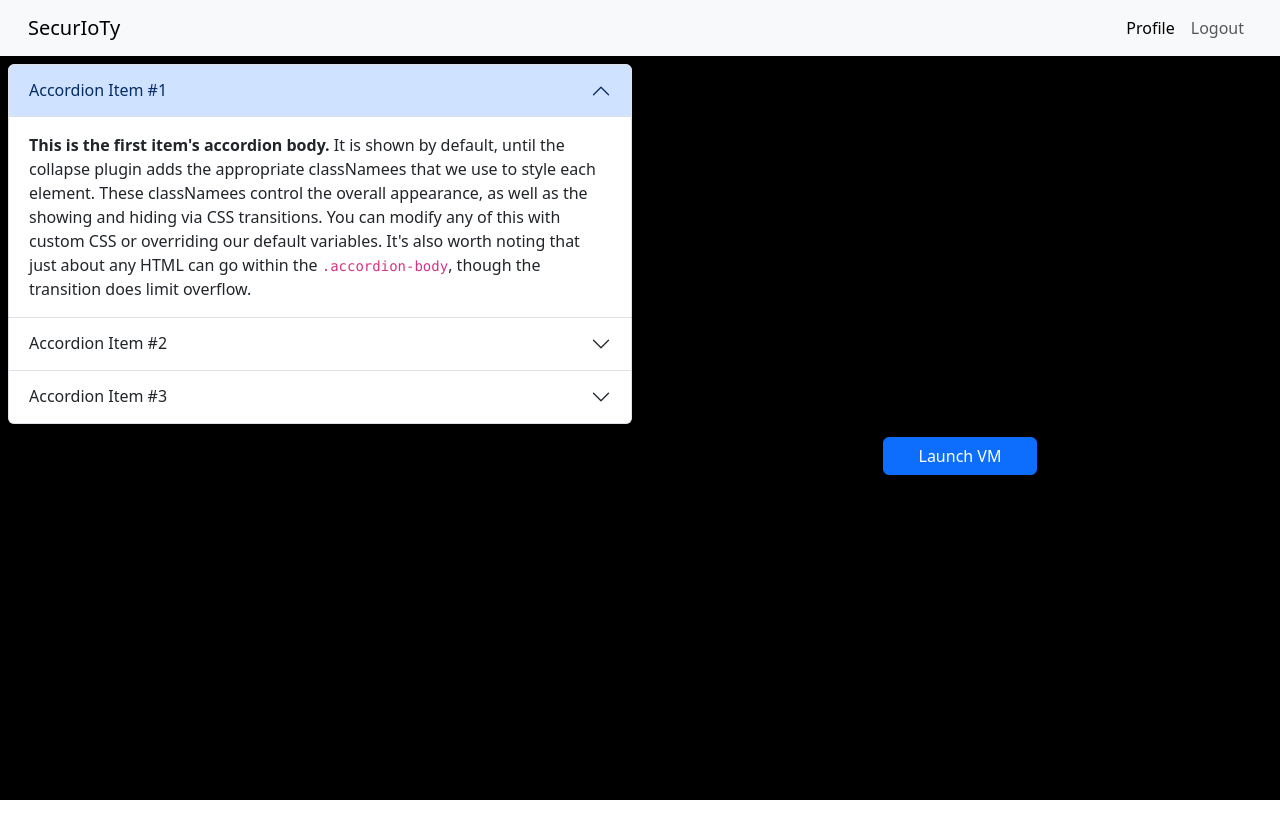
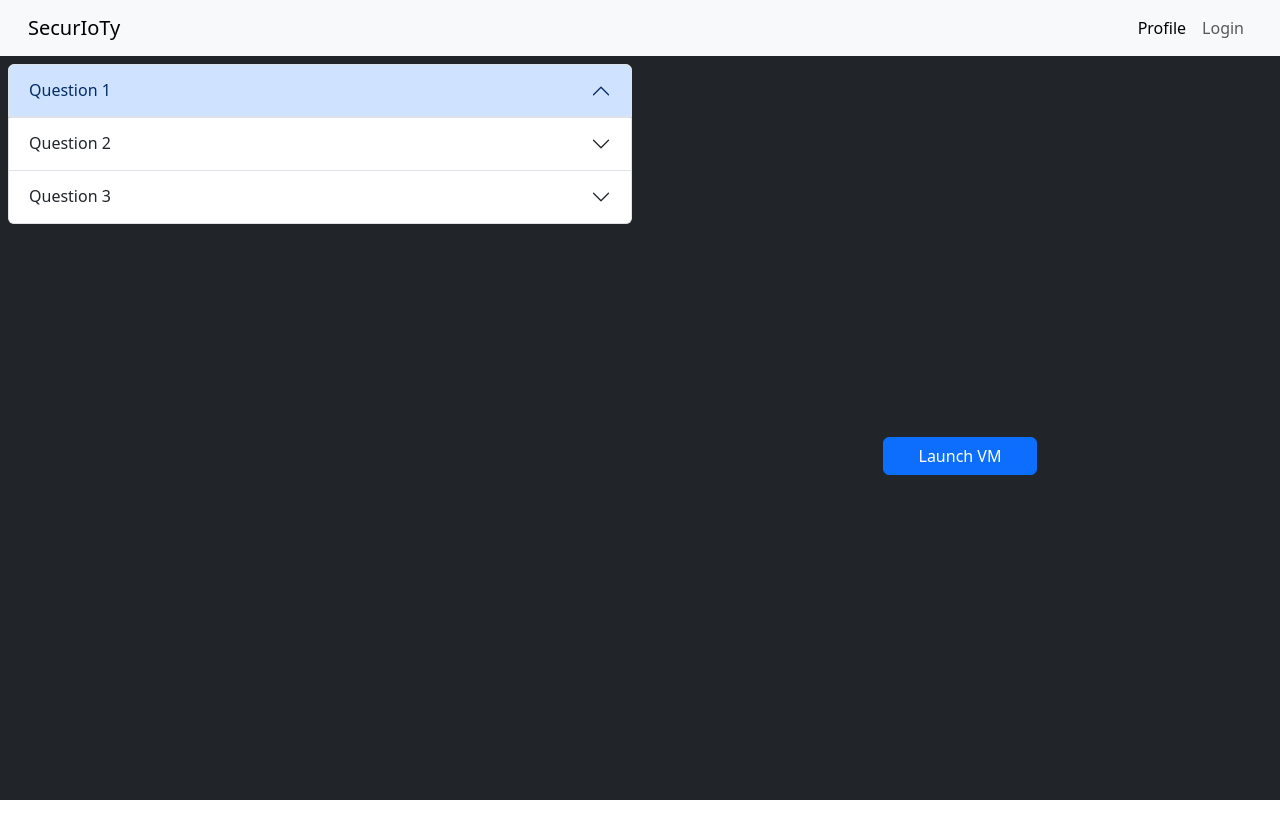
Before and after one commit to CSCD488-Winter2024/project-description-user-stories-and-glossary-securioty, a React (Vite) app in the folder securioty-webapp/: page /lab in a window 1280 px wide. Shown: the top 838 px of the page. Built offline with nearby package versions, Linux system fonts and the light colour scheme.

Commit message:
Added Profile Page

```diff
--- a/securioty-webapp/src/App.css
+++ b/securioty-webapp/src/App.css
@@ -1,5 +1,4 @@
 .background-color-dark{
-    background-color: black;
     position: absolute;
     top:0;
     left:0;
--- a/securioty-webapp/src/App.tsx
+++ b/securioty-webapp/src/App.tsx
@@ -9,7 +9,7 @@ import "./App.css";
 function App() {
   const [alertVisible, setAlertVisibility] = useState(false);
   return (
-    <div className="background-color-dark">
+    <div className="background-color-dark bg-dark">
       <NavBar></NavBar>
       <BrowserRouter>
         <Routes>
--- a/securioty-webapp/src/components/ActiveLab.tsx
+++ b/securioty-webapp/src/components/ActiveLab.tsx
@@ -1,4 +1,5 @@
 import React from "react";
+import AnswerBox from "./AnswerBox";
 
 const ActiveLab = () => {
   return (
@@ -14,27 +15,32 @@ const ActiveLab = () => {
               type="button"
               data-bs-toggle="collapse"
               data-bs-target="#collapseOne"
-              aria-expanded="true"
+              aria-expanded="false"
               aria-controls="collapseOne"
             >
-              Accordion Item #1
+              Question 1
             </button>
           </h2>
           <div
             id="collapseOne"
-            className="accordion-collapse collapse show"
+            className="accordion-collapse collapse"
             data-bs-parent="#accordionExample"
           >
             <div className="accordion-body">
-              <strong>This is the first item's accordion body.</strong> It is
-              shown by default, until the collapse plugin adds the appropriate
-              classNamees that we use to style each element. These classNamees
-              control the overall appearance, as well as the showing and hiding
-              via CSS transitions. You can modify any of this with custom CSS or
-              overriding our default variables. It's also worth noting that just
-              about any HTML can go within the <code>.accordion-body</code>,
-              though the transition does limit overflow.
+              Contrary to popular belief, Lorem Ipsum is not simply random text.
+              It has roots in a piece of classical Latin literature from 45 BC,
+              making it over 2000 years old. Richard McClintock, a Latin
+              professor at Hampden-Sydney College in Virginia, looked up one of
+              the more obscure Latin words, consectetur, from a Lorem Ipsum
+              passage, and going through the cites of the word in classical
+              literature, discovered the undoubtable source. Lorem Ipsum comes
+              from sections 1.10.32 and 1.10.33 of "de Finibus Bonorum et
+              Malorum" (The Extremes of Good and Evil) by Cicero, written in 45
+              BC. This book is a treatise on the theory of ethics, very popular
+              during the Renaissance. The first line of Lorem Ipsum, "Lorem
+              ipsum dolor sit amet..", comes from a line in section 1.10.32.
             </div>
+            <AnswerBox></AnswerBox>
           </div>
         </div>
         <div className="accordion-item">
@@ -47,7 +53,7 @@ const ActiveLab = () => {
               aria-expanded="false"
               aria-controls="collapseTwo"
             >
-              Accordion Item #2
+              Question 2
             </button>
           </h2>
           <div
@@ -56,15 +62,20 @@ const ActiveLab = () => {
             data-bs-parent="#accordionExample"
           >
             <div className="accordion-body">
-              <strong>This is the second item's accordion body.</strong> It is
-              hidden by default, until the collapse plugin adds the appropriate
-              classNamees that we use to style each element. These classNamees
-              control the overall appearance, as well as the showing and hiding
-              via CSS transitions. You can modify any of this with custom CSS or
-              overriding our default variables. It's also worth noting that just
-              about any HTML can go within the <code>.accordion-body</code>,
-              though the transition does limit overflow.
+              Contrary to popular belief, Lorem Ipsum is not simply random text.
+              It has roots in a piece of classical Latin literature from 45 BC,
+              making it over 2000 years old. Richard McClintock, a Latin
+              professor at Hampden-Sydney College in Virginia, looked up one of
+              the more obscure Latin words, consectetur, from a Lorem Ipsum
+              passage, and going through the cites of the word in classical
+              literature, discovered the undoubtable source. Lorem Ipsum comes
+              from sections 1.10.32 and 1.10.33 of "de Finibus Bonorum et
+              Malorum" (The Extremes of Good and Evil) by Cicero, written in 45
+              BC. This book is a treatise on the theory of ethics, very popular
+              during the Renaissance. The first line of Lorem Ipsum, "Lorem
+              ipsum dolor sit amet..", comes from a line in section 1.10.32.
             </div>
+            <AnswerBox></AnswerBox>
           </div>
         </div>
         <div className="accordion-item">
@@ -77,7 +88,7 @@ const ActiveLab = () => {
               aria-expanded="false"
               aria-controls="collapseThree"
             >
-              Accordion Item #3
+              Question 3
             </button>
           </h2>
           <div
@@ -86,15 +97,20 @@ const ActiveLab = () => {
             data-bs-parent="#accordionExample"
           >
             <div className="accordion-body">
-              <strong>This is the third item's accordion body.</strong> It is
-              hidden by default, until the collapse plugin adds the appropriate
-              classNamees that we use to style each element. These classNamees
-              control the overall appearance, as well as the showing and hiding
-              via CSS transitions. You can modify any of this with custom CSS or
-              overriding our default variables. It's also worth noting that just
-              about any HTML can go within the <code>.accordion-body</code>,
-              though the transition does limit overflow.
+              Contrary to popular belief, Lorem Ipsum is not simply random text.
+              It has roots in a piece of classical Latin literature from 45 BC,
+              making it over 2000 years old. Richard McClintock, a Latin
+              professor at Hampden-Sydney College in Virginia, looked up one of
+              the more obscure Latin words, consectetur, from a Lorem Ipsum
+              passage, and going through the cites of the word in classical
+              literature, discovered the undoubtable source. Lorem Ipsum comes
+              from sections 1.10.32 and 1.10.33 of "de Finibus Bonorum et
+              Malorum" (The Extremes of Good and Evil) by Cicero, written in 45
+              BC. This book is a treatise on the theory of ethics, very popular
+              during the Renaissance. The first line of Lorem Ipsum, "Lorem
+              ipsum dolor sit amet..", comes from a line in section 1.10.32.
             </div>
+            <AnswerBox></AnswerBox>
           </div>
         </div>
       </div>
--- /dev/null
+++ b/securioty-webapp/src/components/AnswerBox.tsx
@@ -0,0 +1,21 @@
+import React from "react";
+
+const AnswerBox = () => {
+  return (
+    <form>
+      <div className="mb-3">
+        <label className="form-label">Answer</label>
+        <input
+          type="text"
+          className="form-control"
+          id="exampleInputPassword1"
+        />
+      </div>
+      <button type="submit" className="bg-secondary btn btn-primary">
+        Submit
+      </button>
+    </form>
+  );
+};
+
+export default AnswerBox;
--- a/securioty-webapp/src/components/NavBar.tsx
+++ b/securioty-webapp/src/components/NavBar.tsx
@@ -35,7 +35,7 @@ const NavBar = () => {
               </li>
               <li className="nav-item me-3">
                 <a className="nav-link" href="#">
-                  Logout
+                  Login
                 </a>
               </li>
             </ul>
--- /dev/null
+++ b/securioty-webapp/src/components/ProfileOptions.tsx
@@ -0,0 +1,32 @@
+import React, { ReactNode } from "react";
+
+const ProfileOptions = () => {
+  return (
+    <div
+      className="btn-group-vertical container d-flex mt-5 pt-5"
+      role="group"
+      aria-label="Vertical button group"
+    >
+      <button
+        type="button"
+        className="btn btn-primary d-flex justify-content-center align-items-center mt-5 pt-3 pb-3"
+      >
+        Change Password
+      </button>
+      <button
+        type="button"
+        className="btn btn-primary d-flex justify-content-center align-items-center mt-5 pt-3 pb-3"
+      >
+        Change Email
+      </button>
+      <button
+        type="button"
+        className="btn btn-primary d-flex justify-content-center align-items-center mt-5 pt-3 pb-3"
+      >
+        Reset Progress/ Delete Account
+      </button>
+    </div>
+  );
+};
+
+export default ProfileOptions;
--- a/securioty-webapp/src/pages/Profile.tsx
+++ b/securioty-webapp/src/pages/Profile.tsx
@@ -1,7 +1,8 @@
 import React from "react";
+import ProfileOptions from "../components/ProfileOptions";
 
 const Profile = () => {
-  return <div>Profile</div>;
+  return <ProfileOptions />;
 };
 
 export default Profile;
```
